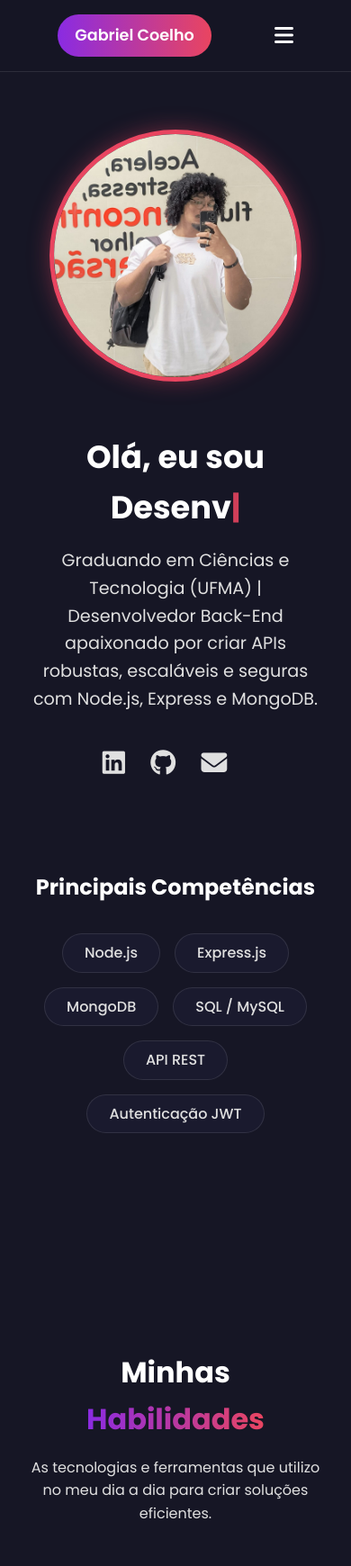
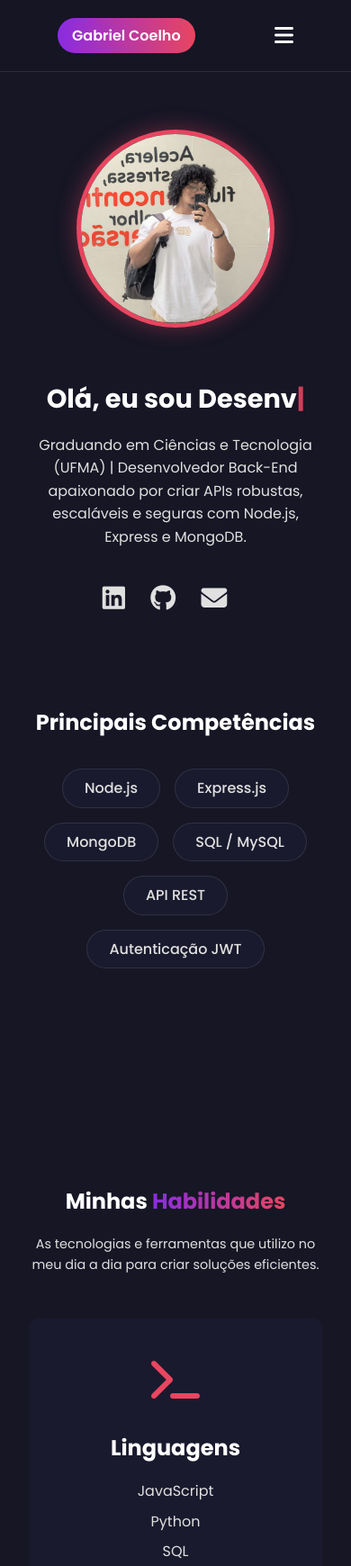
Before and after one commit to Coehlo-Gab-Dev/Portifolio, a website: page index.html in a window 390 px wide. Shown: the top 1740 px of the page at 90% size. Drawn offline with Linux system fonts and the light colour scheme.

Commit message:
Responsive Update

```diff
--- a/css/style.css
+++ b/css/style.css
@@ -277,3 +277,68 @@ a { color: var(--text-color); text-decoration: none; }
     .footer-container { flex-direction: column; text-align: center; }
     .footer-socials { justify-content: center; }
 }
+
+h1 {
+    font-size: clamp(1.8rem, 5vw, 3rem);
+  }
+  h2 {
+    font-size: clamp(1.4rem, 4vw, 2.5rem);
+  }
+  p,
+  .nav-link,
+  .btn,
+  .modal-close-btn {
+    font-size: clamp(0.9rem, 1.5vw, 1.2rem);
+  }
+
+  /* Prevenção de quebra de layout com textos longos */
+  p,
+  h1,
+  h2,
+  h3,
+  h4,
+  a,
+  li,
+  span {
+    overflow-wrap: break-word;
+    word-break: break-word;
+  }
+
+  /* Breakpoint extra para telas pequenas (mobile menor que 480px) */
+  @media (max-width: 480px) {
+    h1 {
+      font-size: 1.8rem;
+    }
+    h2 {
+      font-size: 1.5rem;
+    }
+    .logo {
+      font-size: 1rem;
+      padding: 0.4rem 1rem;
+    }
+    .home-text p {
+      font-size: 1rem;
+    }
+    .home-image img {
+      width: 220px;
+      height: 220px;
+    }
+    .btn {
+      padding: 0.6rem 1.2rem;
+      font-size: 0.9rem;
+    }
+    .modal-header,
+    .modal-body {
+      padding: 1rem;
+    }
+    #modal-project-title {
+      font-size: 1.5rem;
+    }
+    .nav-link {
+      font-size: 1rem;
+      padding: 0.4rem 0.6rem;
+    }
+    .footer-col {
+      min-width: 100%;
+    }
+  }
```
